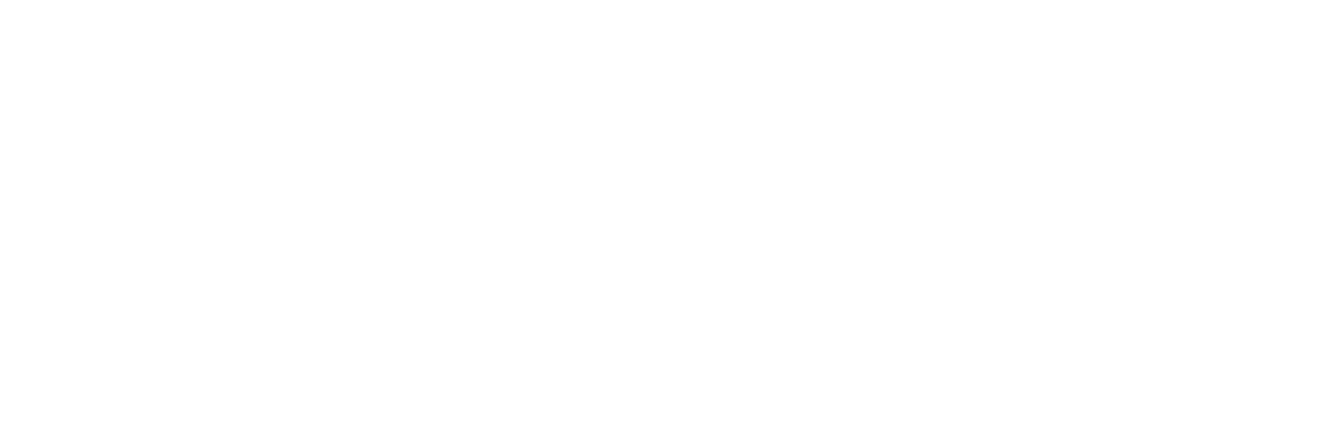
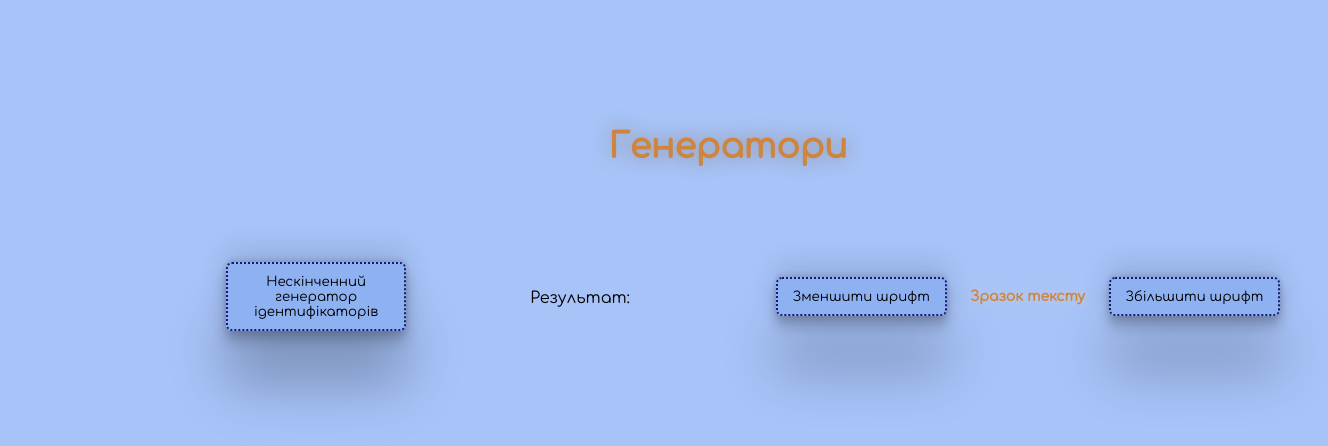
Before and after one commit to olhafastiuk/cursorADVANCED, a plain HTML site: page hw-14/hw-14.html in a window 1280 px wide. Shown: the whole page, 1328 px wide, since content can reach past the window. Drawn offline with Linux system fonts and the light colour scheme.

Commit message:
HW #14: Add layout

```diff
--- a/hw-14/assets/script.js
+++ b/hw-14/assets/script.js
@@ -1,34 +1,39 @@
 const idGenerator = createIdGenerator();
 function* createIdGenerator() {
     let i = 1;
-    while(true){
+    while (true) {
         yield i++;
     }
 }
 
+document.getElementById("endless").addEventListener("click", () => {
+    document.querySelector(".res-1").innerHTML = idGenerator.next().value;
+});
 
 const fontGenerator = newFontGenerator(14);
-
 function* newFontGenerator(size) {
-    let res = yield size
-
-    while(true) {
+    let res = yield size;
+    while (true) {
         if (res === "up") {
             size = size + 2;
-            res = yield size
+            res = yield size;
         } else if (res === "down") {
             size = size - 2;
-            res = yield size
-        }
-        else res = yield size
+            res = yield size;
+        } else res = yield size;
     }
-    }
+}
 
-console.log(fontGenerator.next("up").value)
-console.log(fontGenerator.next("up").value)
-console.log(fontGenerator.next("up").value)
-console.log(fontGenerator.next().value)
-console.log(fontGenerator.next("down").value)
-console.log(fontGenerator.next("down").value)
-console.log(fontGenerator.next("down").value)
-console.log(fontGenerator.next().value)
+document.getElementById("btn-down").addEventListener("click", () => {
+    fontGenerator.next("down");
+    document
+        .querySelector(".font")
+        .setAttribute("style", `font-size: ${fontGenerator.next().value}px`);
+});
+
+document.getElementById("btn-up").addEventListener("click", () => {
+    fontGenerator.next("up");
+    document
+        .querySelector(".font")
+        .setAttribute("style", `font-size: ${fontGenerator.next().value}px`);
+});
--- /dev/null
+++ b/hw-14/assets/style.css
@@ -0,0 +1,66 @@
+* {
+    box-sizing: border-box;
+    margin: 0;
+    padding: 0;
+}
+
+body {
+    min-width: 1200px;
+    display: flex;
+    flex-direction: column;
+    align-items: center;
+    margin: 10%;
+    background-color: rgb(167, 195, 248);
+    font-family: "Comfortaa", cursive;
+}
+
+.container {
+    display: flex;
+    justify-content: space-around;
+    width: 100%;
+}
+
+.block {
+    display: flex;
+    justify-content: space-around;
+    align-items: center;
+    width: 50%;
+    margin: 8% 3%;
+    text-align: center;
+}
+
+button {
+    padding: 10px 15px;
+    background-color: rgb(142, 177, 241);
+    border: 2px dotted midnightblue;
+    border-radius: 6px;
+    max-width: 180px;
+    font-family: "Comfortaa", cursive;
+    box-shadow: rgba(0, 0, 0, 0.25) 0px 54px 55px,
+        rgba(0, 0, 0, 0.12) 0px -12px 30px, rgba(0, 0, 0, 0.12) 0px 4px 6px,
+        rgba(0, 0, 0, 0.17) 0px 12px 13px, rgba(0, 0, 0, 0.09) 0px -3px 5px;
+    cursor: pointer;
+}
+
+button:hover {
+    border: 2px solid midnightblue;
+    box-shadow: rgb(38, 57, 77) 0px 20px 30px -10px;
+}
+
+span,
+.font {
+    color: peru;
+    font-weight: bold;
+    font-size: larger;
+    text-shadow: #d4cdcd 0px 0px 10px;
+}
+
+.font {
+    font-size: 14px;
+}
+
+h1 {
+    color: peru;
+    text-shadow: #918c8c 0px 0px 20px;
+    font-size: 2.7vw;
+}
--- a/hw-14/hw-14.html
+++ b/hw-14/hw-14.html
@@ -1,12 +1,33 @@
 <!DOCTYPE html>
-<html lang="en">
+<html lang="ua">
+
 <head>
     <meta charset="UTF-8">
     <meta http-equiv="X-UA-Compatible" content="IE=edge">
     <meta name="viewport" content="width=device-width, initial-scale=1.0">
+    <link rel="preconnect" href="https://fonts.googleapis.com">
+    <link rel="preconnect" href="https://fonts.gstatic.com" crossorigin>
+    <link href="https://fonts.googleapis.com/css2?family=Comfortaa&display=swap" rel="stylesheet">
+
+    <link rel="stylesheet" href="./assets/style.css">
     <title>HW-14</title>
 </head>
+
 <body>
+    <h1>Генератори</h1>
+    <div class="container">
+        <div class="block">
+            <button id="endless">Hескінченний генератор ідентифікаторів</button>
+            <p>Результат: <span class="res-1"></span></p>
+        </div>
+        <div class="block">
+            <button id="btn-down">Зменшити шрифт</button>
+            <p class="font">Зразок тексту</p>
+            <button id="btn-up">Збільшити шрифт</button>
+        </div>
+    </div>
+
     <script src="./assets/script.js"></script>
 </body>
+
 </html>
```
